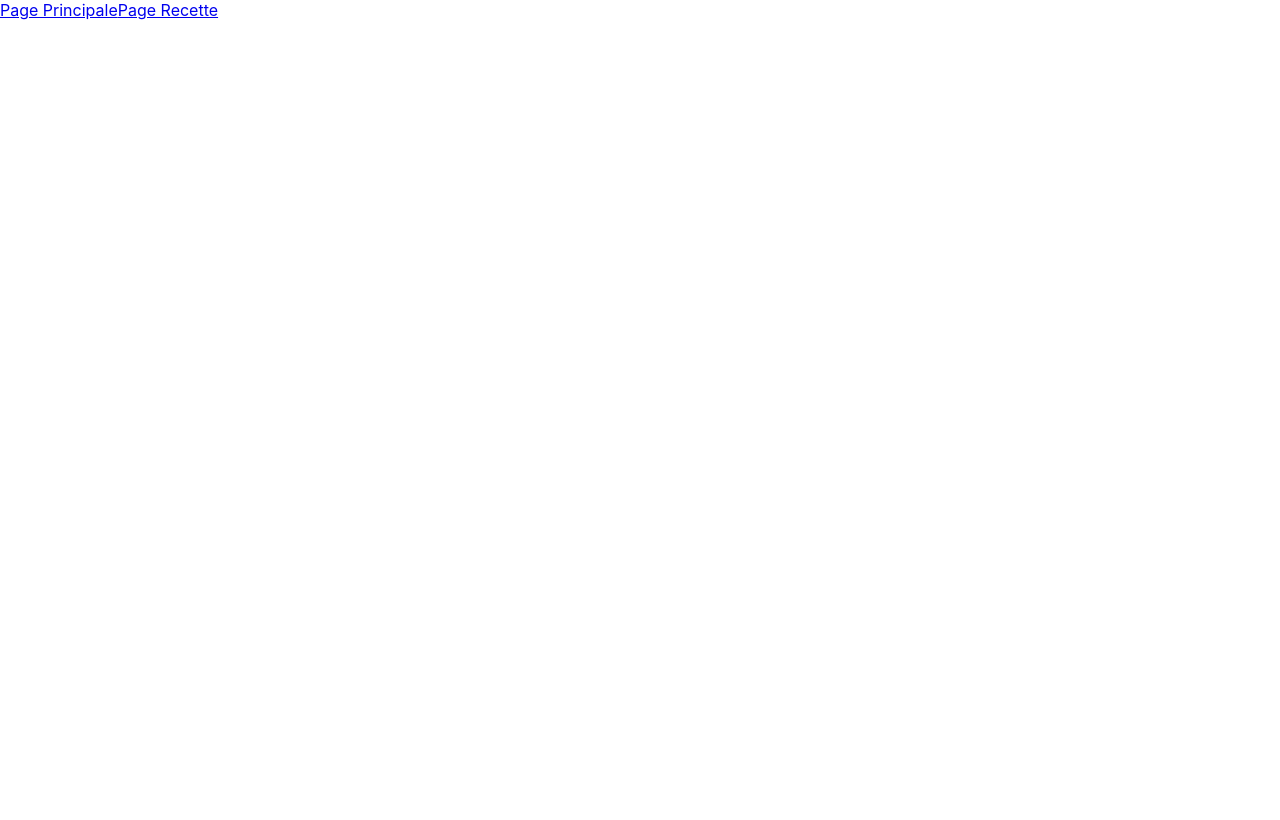
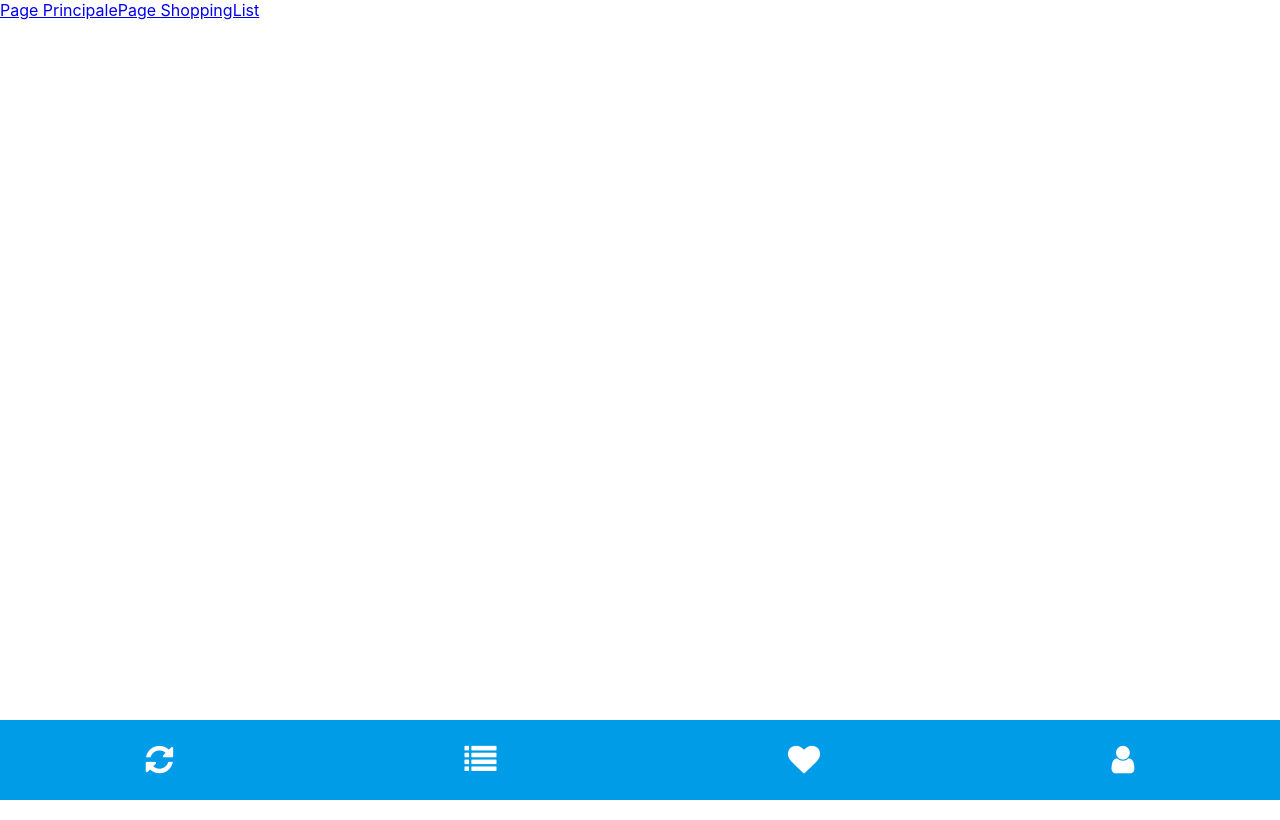
Before and after one commit to WildCodeSchool/Lyon-js-202005-project-shakeit, a React (Create React App) app: page /shoppinglistpage in a window 1280 px wide. Built offline with nearby package versions, Linux system fonts and the light colour scheme.

Commit message:
shopping list creation and link from router creation

```diff
--- a/src/App.js
+++ b/src/App.js
@@ -1,6 +1,7 @@
 import React from "react";
 import MainPage from "./containers/MainPage.js";
 import RecipePage from "./containers/RecipePage.js";
+import ShoppingListPage from "./containers/ShoppingListPage.js";
 
 import { BrowserRouter as Router, Switch, Route, Link } from "react-router-dom";
 
@@ -9,7 +10,7 @@ export default function App() {
     <>
       <Router>
         <Link to="/main">Page Principale</Link>
-        <Link to="/recipepage">Page Recette</Link>
+        <Link to="/shoppinglistpage">Page ShoppingList</Link>
 
         <Switch>
           <Route exact path="/">
@@ -17,6 +18,7 @@ export default function App() {
           </Route>
           <Route path="/main" component={MainPage} />
           <Route path="/recipepage/:cocktailName" component={RecipePage} />
+          <Route path="/shoppinglistpage" component={ShoppingListPage} />
         </Switch>
       </Router>
     </>
--- /dev/null
+++ b/src/containers/ShoppingListPage.js
@@ -0,0 +1,19 @@
+import React from 'react';
+import GridLayout from '../components/MainPage/GridLayout';
+import Footer from "../components/MainPage/Footer";
+import Navbar from './Navbar';
+
+const ShoppingListPage = () => {
+    return (
+        <div>
+            <GridLayout>
+
+            </GridLayout>
+            <Footer>
+                <Navbar />
+            </Footer>
+        </div>
+    )
+}
+
+export default ShoppingListPage;
```
